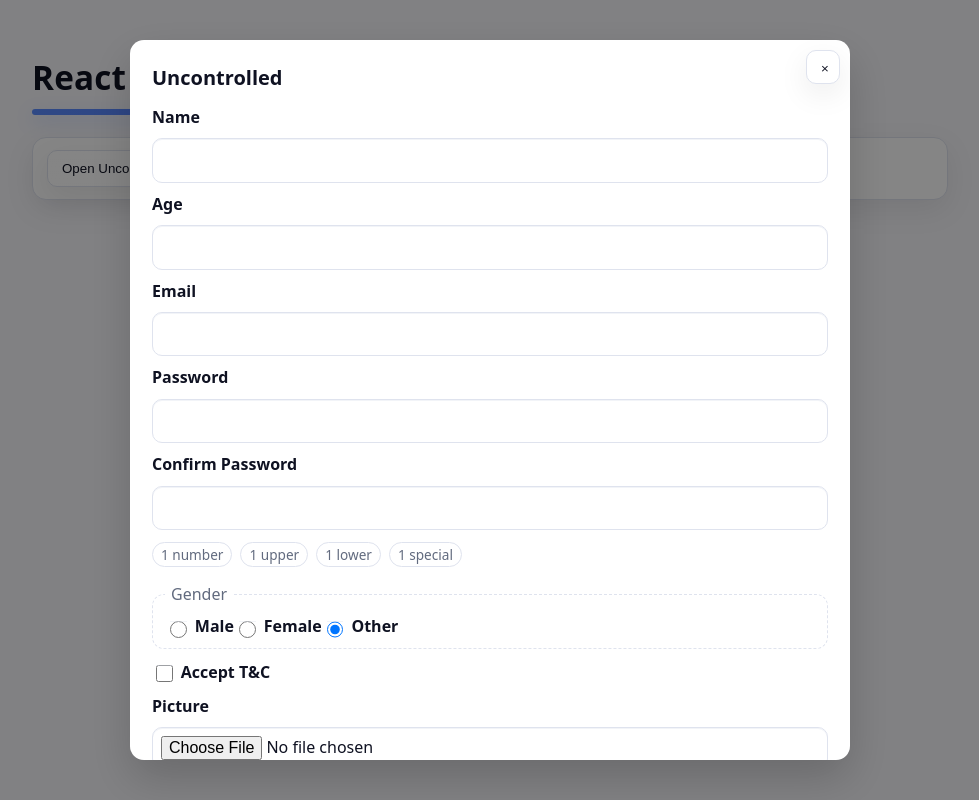
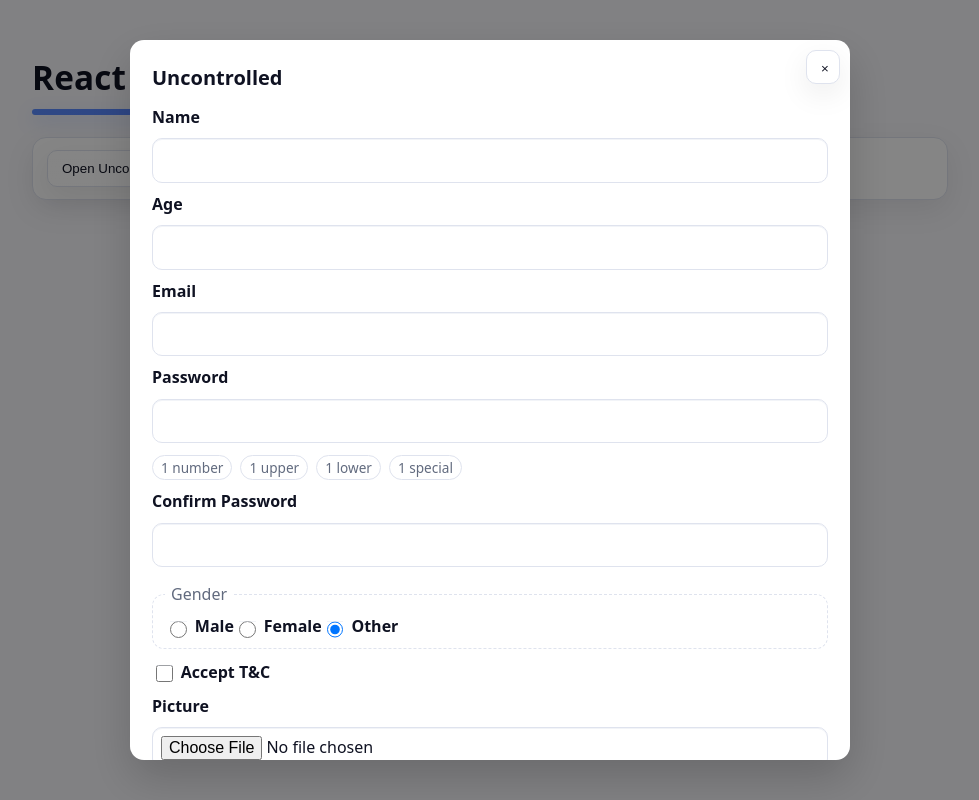
Before and after one commit to InnaSodri/react-app-rs, a React (Vite) app: page / in a window 1280 px wide. Both pictures are taken after a click on the button "Open Uncontrolled". Shown: the whole page, without its empty margins (150-1129 px from the left). Built offline with nearby package versions, Linux system fonts and the light colour scheme.

Commit message:
fix: improve country autocomplete behavior and password hints placement in rhf form

```diff
--- a/src/forms/UncontrolledForm.tsx
+++ b/src/forms/UncontrolledForm.tsx
@@ -75,16 +75,17 @@ export default function UncontrolledForm({ onDone, compact = false }: Props) {
       <label htmlFor="password">Password</label>
       <input id="password" name="password" type="password" onChange={e => setPwd(e.target.value)} />
 
-      <label htmlFor="confirm">Confirm Password</label>
-      <input id="confirm" name="confirm" type="password" />
-      {errors.confirm && <div className="err">{errors.confirm}</div>}
-
       <div className="strength">
         <span data-ok={s.hasNumber}>1 number</span>
         <span data-ok={s.hasUpper}>1 upper</span>
         <span data-ok={s.hasLower}>1 lower</span>
         <span data-ok={s.hasSpecial}>1 special</span>
       </div>
+
+
+      <label htmlFor="confirm">Confirm Password</label>
+      <input id="confirm" name="confirm" type="password" />
+      {errors.confirm && <div className="err">{errors.confirm}</div>}
 
       <fieldset>
         <legend>Gender</legend>
```
